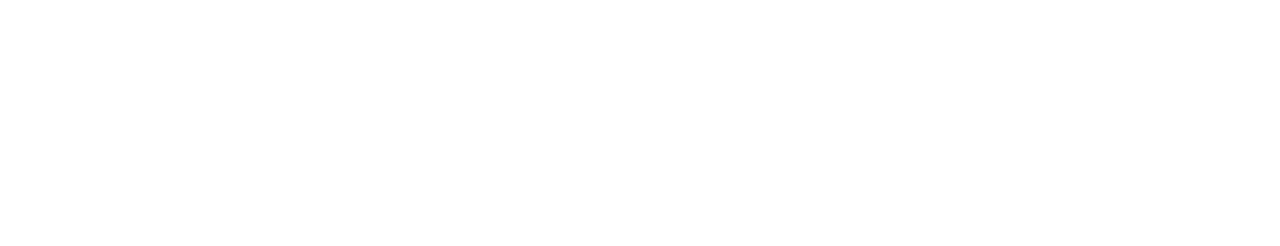
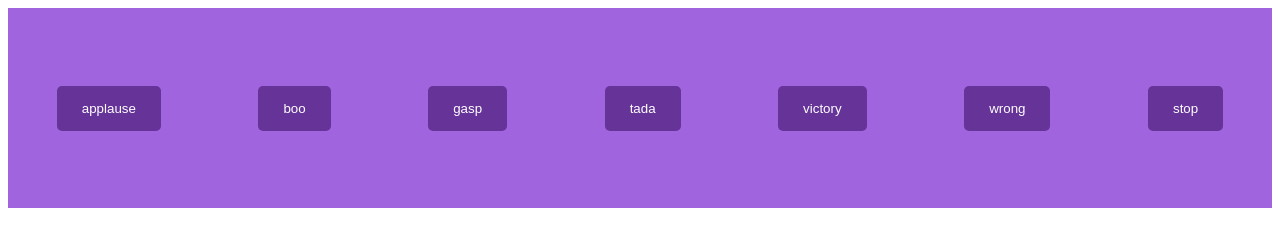
Before and after one commit to acciojob/Soundbar-YashSahaa, a website: page main.html in a window 1280 px wide. Drawn offline with Linux system fonts and the light colour scheme.

Commit message:
created a submission

```diff
--- a/main.html
+++ b/main.html
@@ -8,6 +8,18 @@
 
 <body>
 	<!-- the entire body must be written by student -->
+	<div id="buttons">
+		<button class="btn">applause</button>
+		<button class="btn">boo</button>
+		<button class="btn">gasp</button>
+		<button class="btn">tada</button>
+		<button class="btn">victory</button>
+		<button class="btn">wrong</button>
+		<button class="stop">stop</button>
+	</div>
+	<sounds>
+		<audio ><source src="horse.ogg" type="audio/ogg"></audio>
+	</sounds>
     <script type="text/javascript" src="./script.js">
 </script>
 
--- a/script.js
+++ b/script.js
@@ -1 +1,4 @@
 //your JS code here. If required.
+let btns = document.getElementsByClassName("btn")
+let stop = document.querySelector(".stop")
+let sound = document.querySelector("audio")
--- a/styles.css
+++ b/styles.css
@@ -1 +1,18 @@
 /*  your css code here. If applicable */
+#buttons{
+	background-color:#a164df;
+	height:200px;
+	display:flex;
+	align-items:center;
+	justify-content:space-around;
+}
+.btn,.stop{
+	color:white;
+	background-color:#663399;
+	padding:15px 25px;
+	border:0px;
+	border-radius:5px;
+}
+sounds{
+	display:none;
+}
```
